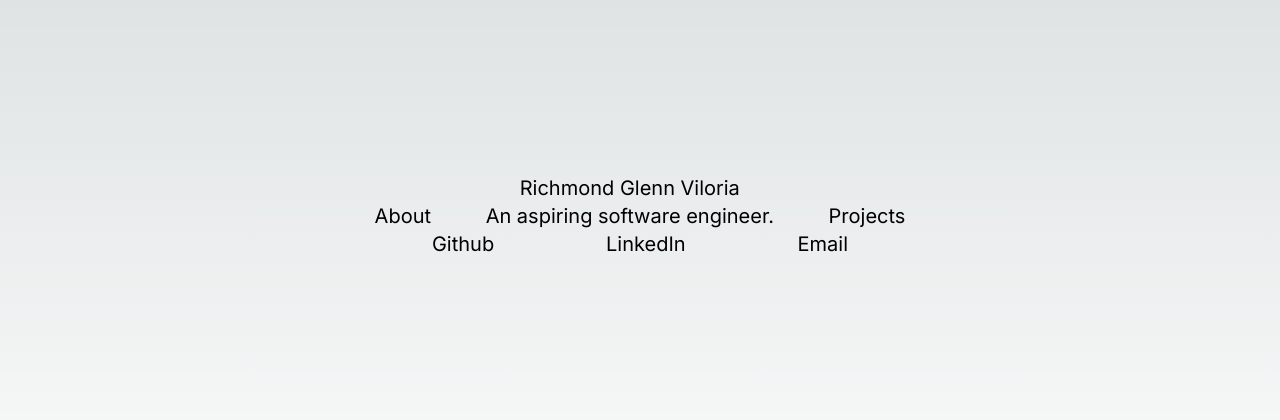
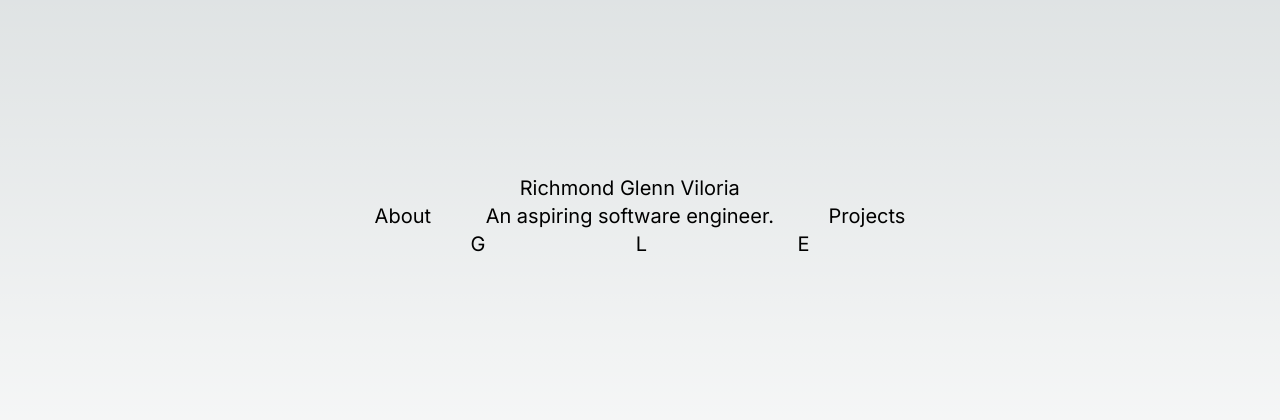
Before and after one commit to Shinitaii/personal-website, a Next.js app: page / in a window 1280 px wide. Shown: the part 184-604 px from the top of the page. Built offline with nearby package versions, Linux system fonts and the light colour scheme.

Commit message:
removed home branch from deploying

```diff
--- a/src/app/page.tsx
+++ b/src/app/page.tsx
@@ -12,9 +12,9 @@
         <Link href='#about'>Projects</Link>
       </div>
       <div className='flex justify-evenly w-1/2'>
-        <a href='https://github.com/Shinitaii'>Github</a>
-        <a href='https://www.linkedin.com/in/richmond-glenn-viloria/'>LinkedIn</a>
-        <a href='mailto:rgviloria1@gmail.com'>Email</a>
+        <a href='https://github.com/Shinitaii'>G</a>
+        <a href='https://www.linkedin.com/in/richmond-glenn-viloria/'>L</a>
+        <a href='mailto:rgviloria1@gmail.com'>E</a>
       </div>
     </main>
   );
```
Also changed, not shown: vercel.json (added).
